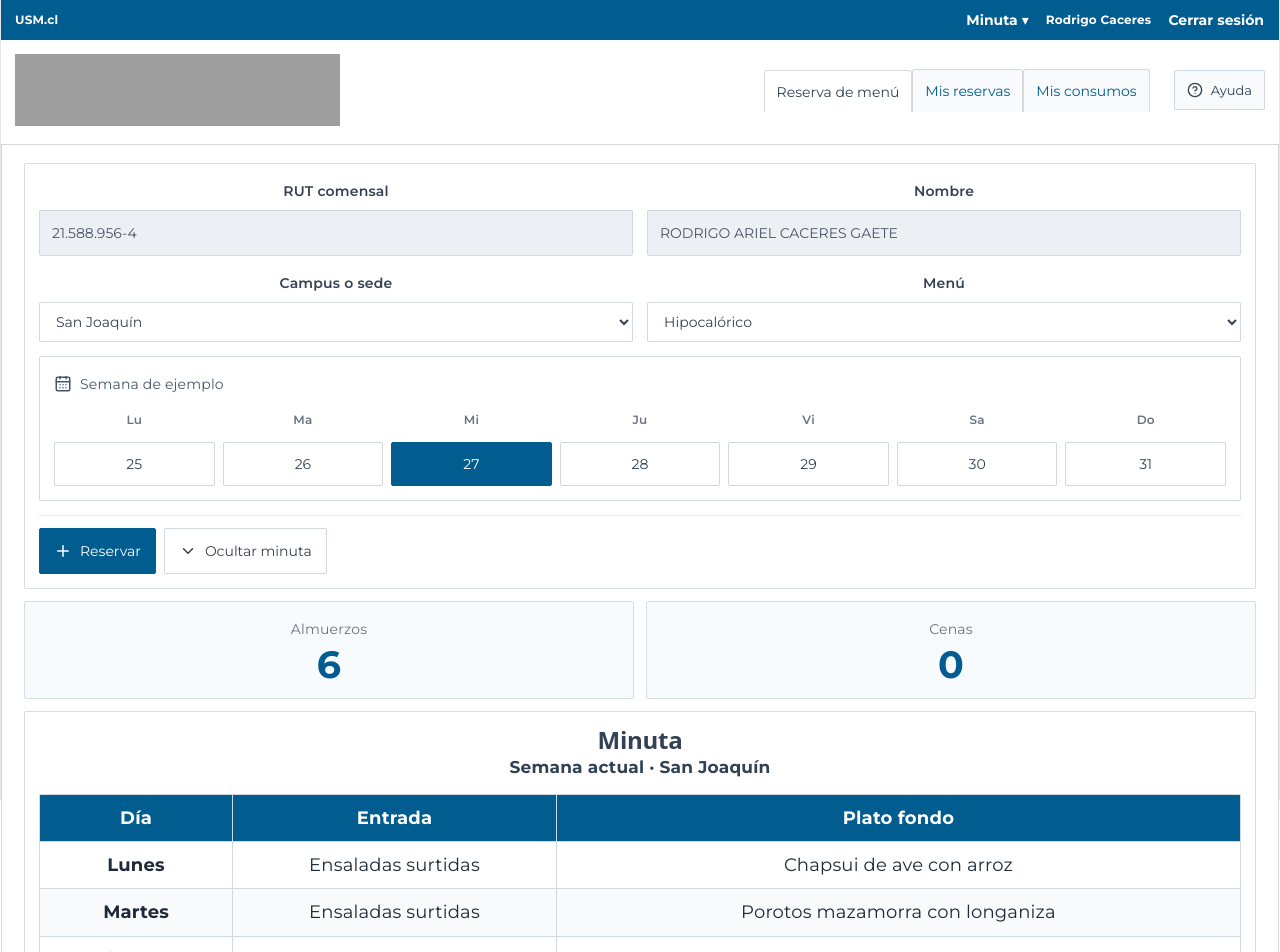
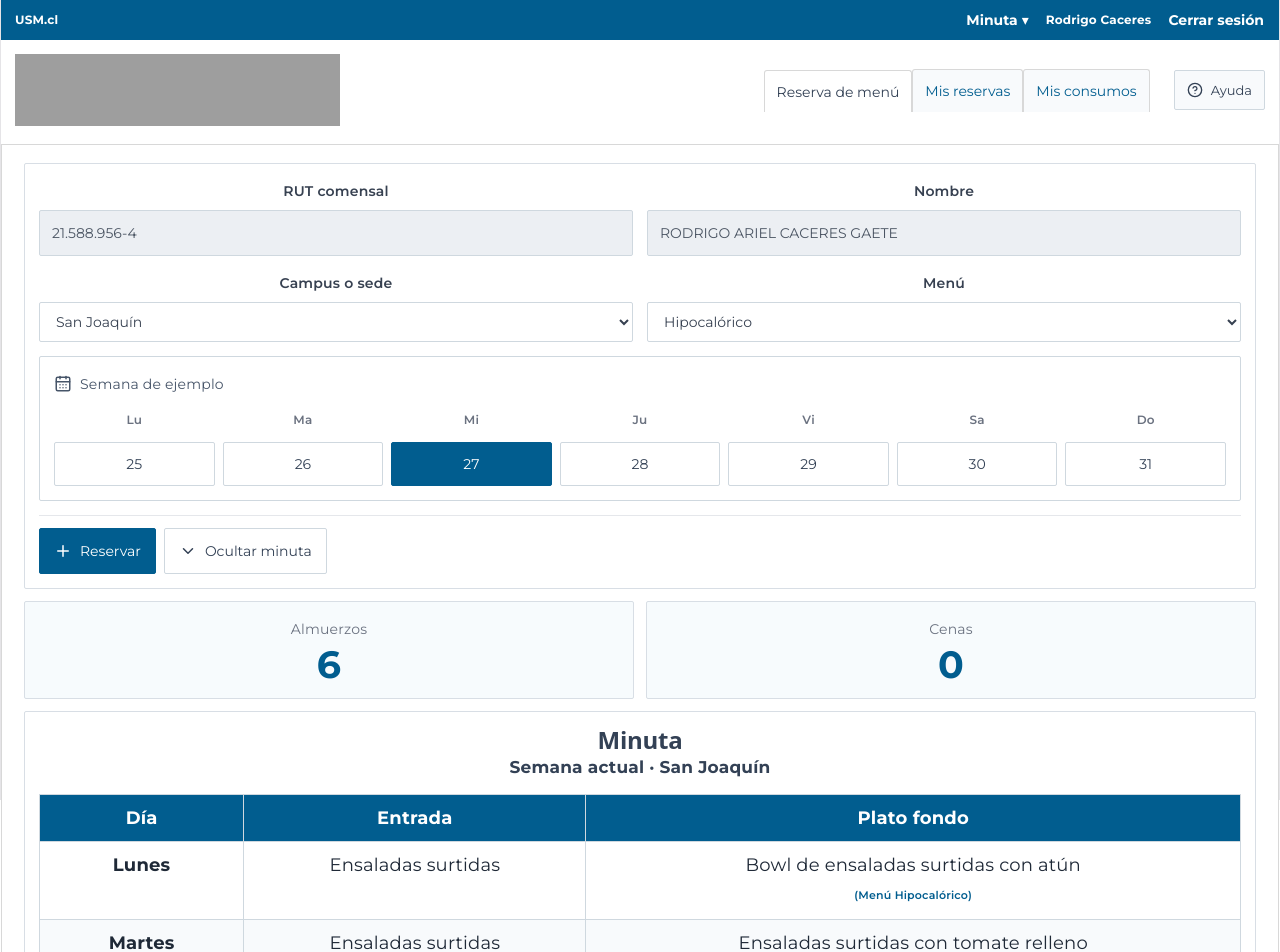
Before and after one commit to RodrigoalDelPlanetaGol/Prototipo-1-casino-usm, a React (Vite) app in the folder mi-proyecto/: page / in a window 1280 px wide. Shown: the top 952 px of the page. Built offline with nearby package versions, Linux system fonts and the light colour scheme; grey boxes are pictures that could not be loaded.

Commit message:
Update App.tsx

```diff
--- a/mi-proyecto/src/App.tsx
+++ b/mi-proyecto/src/App.tsx
@@ -456,13 +456,31 @@ export default function App() {
                             </tr>
                           </thead>
                           <tbody>
-                            {minute.days.map((row) => (
+                           {minute.days.map((row) => {
+                            // Determinamos qué plato mostrar según la selección del usuario
+                            let platoFondo: string = row.main;
+
+                            if (selectedMenu === "Vegetariano") {
+                              platoFondo = row.veg;
+                            } else if (selectedMenu === "Hipocalórico") {
+                              platoFondo = row.hypo;
+                            }
+
+                            return (
                               <tr key={row.day}>
                                 <td><strong>{row.day}</strong></td>
                                 <td>{row.entry}</td>
-                                <td>{row.main}</td>
+                                {/* Mostramos el plato dinámico */}
+                                <td>
+                                  {platoFondo}
+                                  {/* Opcional: Un pequeño indicador visual para que el usuario sepa que está viendo su menú específico */}
+                                  <div style={{ fontSize: "11px", color: "#015D8F", marginTop: "4px", fontWeight: 600 }}>
+                                    {selectedMenu !== "Común" ? `(Menú ${selectedMenu})` : ""}
+                                  </div>
+                                </td>
                               </tr>
-                            ))}
+                            );
+                          })}
                           </tbody>
                         </table>
                       </div>
```
